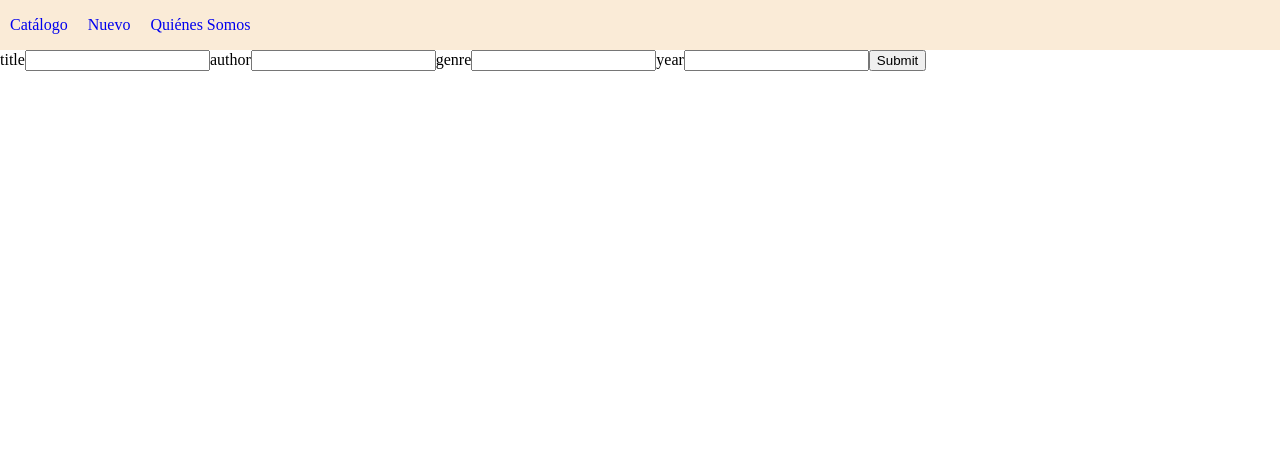
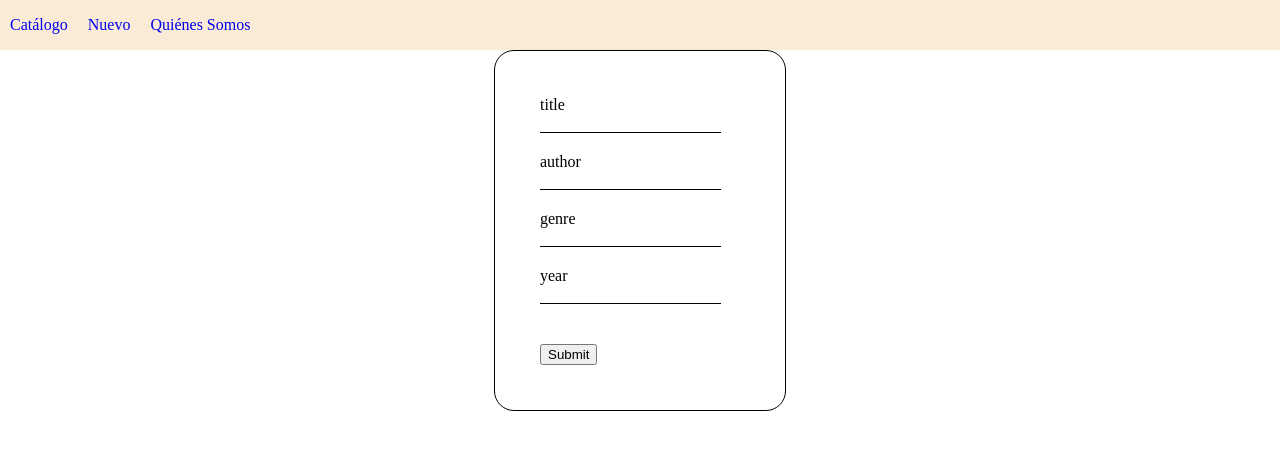
Before and after one commit to jsrois/bcnfemtech-libritos-fullstack-react-spring, a React app in the folder web-client/: page /add-book in a window 1280 px wide. Shown: the top 450 px of the page. Built offline with nearby package versions, Linux system fonts and the light colour scheme; no server answers.

Commit message:
Add style to the form

```diff
--- a/web-client/src/js/components/BookForm.jsx
+++ b/web-client/src/js/components/BookForm.jsx
@@ -11,7 +11,9 @@ export const BookForm = (props) => {
         return <Redirect to="/catalog"/>;
     }
 
-    return <Formik
+    return <div className="formBackground">
+        <div className="formCard">
+            <Formik
                 initialValues={{
                     title: '',
                     author: '',
@@ -36,5 +38,7 @@ export const BookForm = (props) => {
 
                     <button type="submit">Submit</button>
                 </Form>
-    </Formik>;
+            </Formik>
+        </div>
+    </div>;
 };
--- a/web-client/src/js/components/app.jsx
+++ b/web-client/src/js/components/app.jsx
@@ -10,10 +10,11 @@ import {BookApi} from "../api/BookApi";
 
 export const App = () => {
 
+    const bookApi = new BookApi()
+
     const [books, setBooks] = useState([])
+
     const [needsUpdate, setNeedsUpdate] = useState(true)
-
-    const bookApi = new BookApi()
 
     useEffect(() => {
         if (needsUpdate) {
--- a/web-client/src/scss/main.scss
+++ b/web-client/src/scss/main.scss
@@ -40,3 +40,28 @@ body {
   }
 
 }
+
+.formBackground {
+  display: flex;
+  align-items: center;
+  justify-content: center;
+}
+
+.formCard {
+  display: flex;
+  flex-direction: column;
+  width: 200px;
+  border: 1px solid black;
+  padding: 45px;
+  border-radius: 20px;
+
+  input {
+    border: none;
+    border-bottom: 1px solid black;
+    margin-bottom: 20px;
+  }
+
+  button {
+    margin-top: 20px;
+  }
+}
```
Lines whose indentation alone changed are shown as unchanged.
